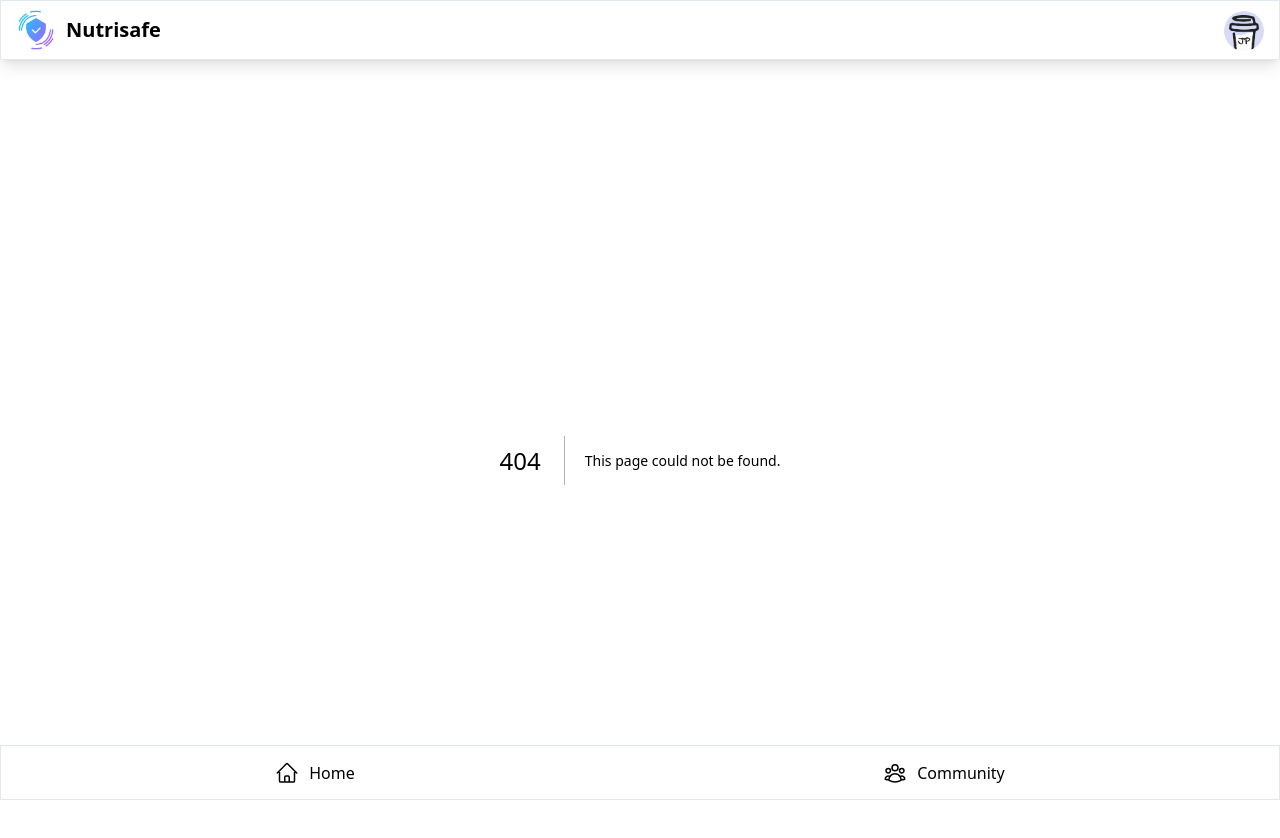
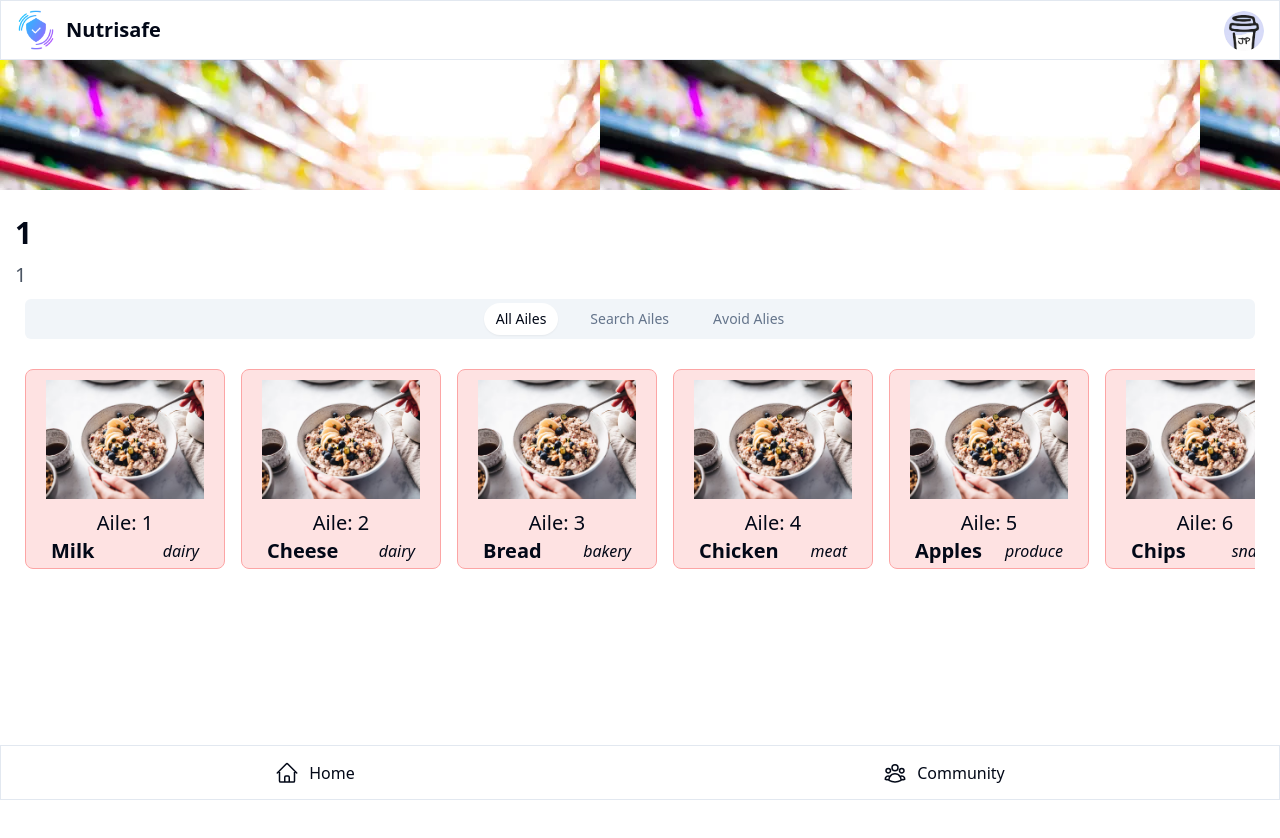
Before and after one commit to HarshDilipGhosalkar/NutriSafe, a Next.js app in the folder frontend/: page /maps/1/1 in a window 1280 px wide. Before the commit this address had no page. Shown: the top 838 px of the page. After the commit the page ends 800 px from the top, so only its background shows below. Built offline with nearby package versions, Linux system fonts and the light colour scheme.

Commit message:
maps and stores

```diff
--- a/frontend/src/components/Map.jsx
+++ b/frontend/src/components/Map.jsx
@@ -1,7 +1,24 @@
-// components/Map.js
-import React, { useEffect, useRef, useState } from 'react';
-import ReactDOMServer from 'react-dom/server';
-import ImageCarousel from './ImageCarousel';
+import React, { useEffect, useRef, useState } from "react";
+import ReactDOMServer from "react-dom/server";
+
+// Create a separate component for the info window content
+const InfoWindowContent = ({ placeDetails }) => {
+  return (
+    <div className="w-[200px] h-[120px]">
+      <h3>{placeDetails.name}</h3>
+      <p>{placeDetails.vicinity}</p>
+      <div className="mt-[15px] w-[100px]"></div>
+
+      {/* Carosel of multiple div */}
+      <a
+        href={`maps/${placeDetails.name}/${placeDetails.vicinity}`}
+        className="px-[10px] rounded-lg border-[1px] border-red-300 bg-red-100 px-[20px] p-[10px]"
+      >
+        Navigate Store
+      </a>
+    </div>
+  );
+};
 
 const Map = ({ foodItem }) => {
   const mapRef = useRef(null);
@@ -10,7 +27,7 @@ const Map = ({ foodItem }) => {
   useEffect(() => {
     const initMap = () => {
       const map = new window.google.maps.Map(mapRef.current, {
-        center: { lat: 19.07283000, lng: 72.88261000 },
+        center: { lat: 19.07283, lng: 72.88261 },
         zoom: 13,
       });
 
@@ -22,7 +39,7 @@ const Map = ({ foodItem }) => {
         const request = {
           location: map.getCenter(),
           radius: 5000,
-          type: 'supermarket',
+          type: "supermarket",
           keyword: foodItem,
         };
 
@@ -36,23 +53,26 @@ const Map = ({ foodItem }) => {
               });
 
               // Attach click event to marker
-              marker.addListener('click', () => {
+              marker.addListener("click", () => {
                 // Fetch additional details for the clicked place
-                placesService.getDetails({ placeId: place.place_id }, (placeDetails, status) => {
-                  if (status === window.google.maps.places.PlacesServiceStatus.OK) {
-                    // Convert JSX to HTML string
-                    const contentString = ReactDOMServer.renderToString(
-                      <div>
-                        <h3>{placeDetails.name}</h3>
-                        <ImageCarousel images={images} />
-                      </div>
-                    );
+                placesService.getDetails(
+                  { placeId: place.place_id },
+                  (placeDetails, status) => {
+                    if (
+                      status ===
+                      window.google.maps.places.PlacesServiceStatus.OK
+                    ) {
+                      // Render the InfoWindowContent component to HTML string
+                      const contentString = ReactDOMServer.renderToString(
+                        <InfoWindowContent placeDetails={placeDetails} />
+                      );
 
-                    // Display store name in the infowindow
-                    infowindow.setContent(contentString);
-                    infowindow.open(map, marker);
+                      // Display store name in the infowindow
+                      infowindow.setContent(contentString);
+                      infowindow.open(map, marker);
+                    }
                   }
-                });
+                );
               });
             });
           }
@@ -66,17 +86,16 @@ const Map = ({ foodItem }) => {
       initMap();
     } else {
       // Load the Google Maps JavaScript API script dynamically
-      const script = document.createElement('script');
-      // Replace YOUR_API_KEY with your actual API key
-      //AIzaSyDLZNl80n5ZScKutQsU7_PXcP1fw2511Js
-      script.src = `https://maps.googleapis.com/maps/api/js?key=&libraries=places`;
+      const script = document.createElement("script");
+      const api = "AIzaSyDLZNl80n5ZScKutQsU7_PXcP1fw2511Js"; // Replace with your actual API key
+      script.src = `https://maps.googleapis.com/maps/api/js?key=${api}&libraries=places`;
       script.async = true;
       script.onload = initMap;
       document.head.appendChild(script);
     }
   }, [foodItem]);
 
-  return <div ref={mapRef} style={{ height: '500px' }} />;
+  return <div ref={mapRef} style={{ height: "500px" }} />;
 };
 
 export default Map;
--- /dev/null
+++ b/frontend/src/pages/maps/[store_name]/[store_details].js
@@ -0,0 +1,170 @@
+import React from "react";
+import { useRouter } from "next/router";
+import { Tabs, TabsContent, TabsList, TabsTrigger } from "@/components/ui/tabs";
+import { useState } from "react";
+
+const ailes = [
+  {
+    id: 1,
+    category: "dairy",
+    image: "/assets/breakfast.png",
+    name: "Milk",
+  },
+  {
+    id: 2,
+    category: "dairy",
+    image: "/assets/breakfast.png",
+    name: "Cheese",
+  },
+  {
+    id: 3,
+    category: "bakery",
+    image: "/assets/breakfast.png",
+    name: "Bread",
+  },
+  {
+    id: 4,
+    category: "meat",
+    image: "/assets/breakfast.png",
+    name: "Chicken",
+  },
+  {
+    id: 5,
+    category: "produce",
+    image: "/assets/breakfast.png",
+    name: "Apples",
+  },
+  {
+    id: 6,
+    category: "snacks",
+    image: "/assets/breakfast.png",
+    name: "Chips",
+  },
+];
+
+const StoreName = () => {
+  const router = useRouter();
+  const { store_name, store_details } = router.query;
+  const [searchQuery, setSearchQuery] = useState("");
+  const [matchingAile, setMatchingAile] = useState(null);
+
+  const handleSearch = () => {
+    const foundAile = ailes.find(
+      (aile) => aile.category.toLowerCase() === searchQuery.toLowerCase()
+    );
+
+    setMatchingAile(foundAile);
+  };
+
+  const handleInputChange = (e) => {
+    setSearchQuery(e.target.value);
+  };
+
+  const handleKeyPress = (e) => {
+    if (e.key === "Enter") {
+      handleSearch();
+    }
+  };
+  return (
+    <div>
+      <div
+        className="h-[130px] bg-red-100"
+        style={{ backgroundImage: 'url("/assets/store.png")' }}
+      ></div>
+      <div className="p-[15px]">
+        <h1 className="mt-[10px] font-bold text-3xl mb-[10px]">{store_name}</h1>
+        <p className="text-xl text-gray-600">{store_details}</p>
+        <div className="p-[10px] shadow-top-lg">
+          <Tabs defaultValue="all" className="w-full">
+            <TabsList className="flex gap-x-[20px]">
+              <TabsTrigger className="rounded-full" value="all">
+                All Ailes
+              </TabsTrigger>
+              <TabsTrigger className="rounded-full" value="search">
+                Search Ailes
+              </TabsTrigger>
+              <TabsTrigger className="rounded-full" value="avoid">
+                Avoid Alies
+              </TabsTrigger>
+            </TabsList>
+            <TabsContent value="all" className="mt-[10px] py-[10px]">
+              <div className="py-[10px] pb-[20px] overflow-x-auto flex">
+                {ailes.map((aile, index) => (
+                  <div
+                    key={index}
+                    className="px-[10px] h-[200px] min-w-[200px] rounded-lg border-[1px] border-red-300 bg-red-100 px-[20px] p-[10px] mr-4"
+                  >
+                    <img src={aile.image} />
+                    <p className="mt-[10px] flex text-xl justify-center">
+                      Aile: {aile.id}
+                    </p>
+                    <div className="px-[5px] flex items-center justify-between">
+                      <p className="font-bold text-xl flex justify-center">
+                        {aile.name}
+                      </p>
+                      <em>{aile.category}</em>
+                    </div>
+                  </div>
+                ))}
+              </div>
+            </TabsContent>
+            <TabsContent value="search">
+              <div>
+                <input
+                  placeholder="Enter Category"
+                  className="px-[10px] w-full py-[10px] border-[1px] border-blue-400 rounded-lg bg-blue-100"
+                  value={searchQuery}
+                  onChange={handleInputChange}
+                  onKeyPress={handleKeyPress}
+                />
+              </div>
+              <div className="mt-[15px] flex justify-center">
+                {matchingAile && (
+                  <div
+                    key={matchingAile.id}
+                    className="px-[10px] h-[200px] min-w-[200px] rounded-lg border-[1px] border-red-300 bg-red-100 px-[20px] p-[10px] mr-4"
+                  >
+                    <img className="w-[158px]" src={matchingAile.image} />
+                    <p className="mt-[10px] flex text-xl justify-center">
+                      Aile: {matchingAile.id}
+                    </p>
+                    <div className="px-[5px] flex items-center justify-between">
+                      <p className="font-bold text-xl flex justify-center">
+                        {matchingAile.name}
+                      </p>
+                      <em>{matchingAile.category}</em>
+                    </div>
+                  </div>
+                )}
+              </div>
+            </TabsContent>
+
+            <TabsContent value="avoid">
+              <div className="py-[10px] pb-[20px] overflow-x-auto flex">
+                {ailes.splice(0,4).map((aile, index) => (
+                  <div
+                    key={index}
+                    className="px-[10px] h-[200px] min-w-[200px] rounded-lg border-[1px] border-red-300 bg-red-100 px-[20px] p-[10px] mr-4"
+                  >
+                    <img src={aile.image} />
+                    <p className="mt-[10px] flex text-xl justify-center">
+                      Aile: {aile.id}
+                    </p>
+                    <div className="px-[5px] flex items-center justify-between">
+                      <p className="font-bold text-xl flex justify-center">
+                        {aile.name}
+                      </p>
+                      <em>{aile.category}</em>
+                    </div>
+                  </div>
+                ))}
+              </div>
+            </TabsContent>
+          </Tabs>
+        </div>
+      </div>
+    </div>
+  );
+};
+
+export default StoreName;
--- a/frontend/src/pages/recipes/breakfast.js
+++ b/frontend/src/pages/recipes/breakfast.js
@@ -29,7 +29,7 @@ const Breakfast = () => {
         };
 
         const response = await fetch(
-          "https://tsec-hack-all-stackers.vercel.app/recipe",
+          "https://tsec-hacks.onrender.com/recipe",
           requestOptions
         );
         const result = await response.json();
```
Also changed, not shown: frontend/public/assets/store.png (added).
